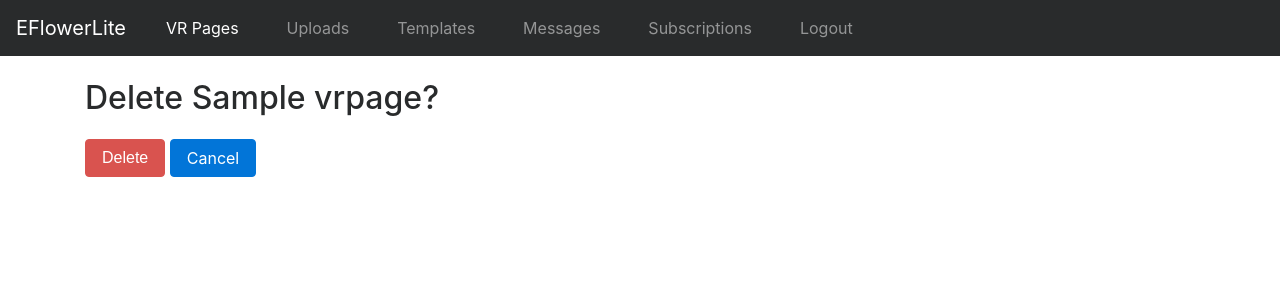
After one commit to TechRenT/rentmailer, a Django app: page /vrpages/delete/1/ in a window 1280 px wide. The commit adds this page. Shown: the top 300 px of the page. Run offline with Django 3.2, Linux system fonts and the light colour scheme; tables that the repository leaves empty hold one stand-in row (values such as "Sample post"); some libraries are stand-ins or nearby versions.

Commit message:
add delete vr page feature

```diff
--- /dev/null
+++ b/vrpages/templates/vrpages/vrpage_confirm_delete.html
@@ -0,0 +1,14 @@
+{% extends 'layout.html' %}
+
+{% block title %}VR Pages{% endblock %}
+
+{% block content %}
+    <div class="container">
+        <h2 class="my-4">Delete {{ vrpage }}?</h2>
+        <form method="POST">
+            {% csrf_token %}
+            <input class="btn btn-danger" type="submit" value="Delete">
+            <a class="btn btn-primary" href="{% url 'vrpages:vrpage_detail' pk=vrpage.pk %}" role="button">Cancel</a>
+        </form>
+    </div>
+{% endblock %}
--- a/vrpages/templates/vrpages/vrpage_detail.html
+++ b/vrpages/templates/vrpages/vrpage_detail.html
@@ -35,6 +35,6 @@
         </table>
         <a class="btn btn-primary" href="{% url 'vrpages:vrpages_list' %}" role="button">Go Back</a>
         <a class="btn btn-success" href="{% url 'vrpages:update_vrpage' pk=vrpage.pk %}" role="button">Edit</a>
-        <a class="btn btn-danger" href="#" role="button">Delete</a>
+        <a class="btn btn-danger" href="{% url 'vrpages:delete_vrpage' pk=vrpage.pk %}" role="button">Delete</a>
     </div>
 {% endblock %}
--- a/vrpages/urls.py
+++ b/vrpages/urls.py
@@ -7,6 +7,7 @@ urlpatterns = [
     url(r'^(?P<pk>\d+)/$', views.vrpage_detail, name='vrpage_detail'),
     url(r'^create/$', views.VRPageCreateView.as_view(), name='create_vrpage'),
     url(r'^edit/(?P<pk>\d+)/$', views.VRPageUpdateView.as_view(), name='update_vrpage'),
+    url(r'^delete/(?P<pk>\d+)/$', views.VRPageDeleteView.as_view(), name='delete_vrpage'),
     url(r'^messages/$', views.messages_list, name='messages_list'),
     url(r'^messages/(?P<pk>\d+)/no_email/$', views.no_email, name='no_email'),
     url(r'^messages/(?P<pk>\d+)/(?P<template_type>\w+)/$', views.send_email, name='send_email'),
--- a/vrpages/views.py
+++ b/vrpages/views.py
@@ -1,7 +1,7 @@
 import datetime
 
 from django.core.mail import send_mail
-from django.core.urlresolvers import reverse
+from django.core.urlresolvers import reverse, reverse_lazy
 from django.http import HttpResponseRedirect
 from django.shortcuts import render, get_object_or_404
 from django.utils import timezone
@@ -42,6 +42,12 @@ class VRPageUpdateView(UpdateView):
               "email_from_name"
     )
     model = models.VRPage
+
+
+class VRPageDeleteView(DeleteView):
+    model = models.VRPage
+    success_url = reverse_lazy('vrpages:vrpages_list')
+
 
 def messages_list(request):
     messages = models.MessageTemplate.objects.all()
```
